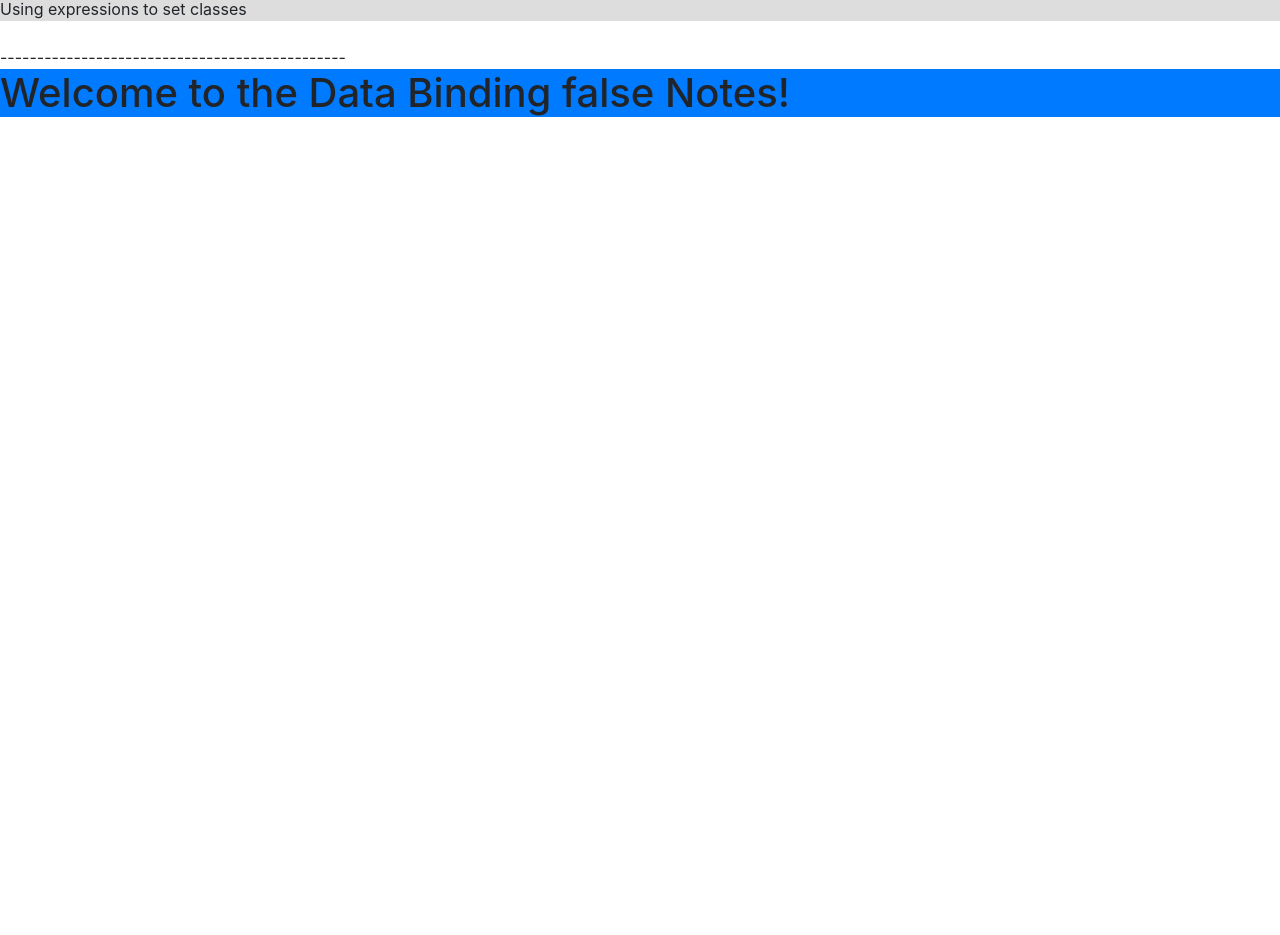
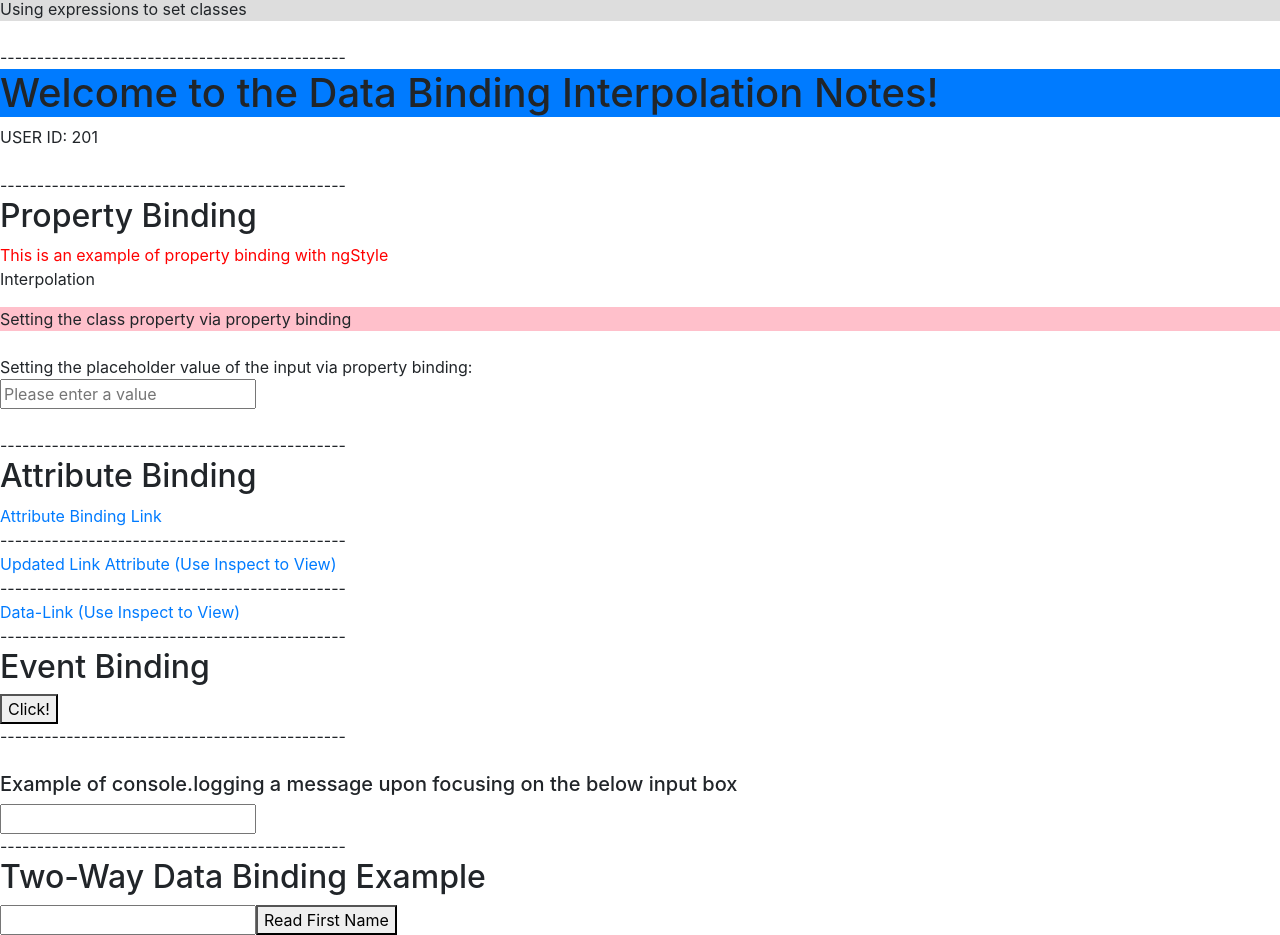
Before and after one commit to MelanieRogoff/toDoAngular, an Angular app: page / in a window 1280 px wide. Shown: the part 935-1870 px from the top of the page. Before the commit the page ends 1060 px from the top, so only its background shows below. Built offline with nearby package versions, Linux system fonts and the light colour scheme.

Commit message:
Added more notes

```diff
--- a/src/app/app.component.html
+++ b/src/app/app.component.html
@@ -6,26 +6,25 @@
 <div *ngIf="showMsg; then showThenMsg; else showElseMsg"></div>
 <ng-template #showElseMsg>You have entered the else message zone!</ng-template>
 <ng-template #showThenMsg>You have entered the then message zone!</ng-template>
-
 <br>-----------------------------------------------<br>
 
 <!-- INSERTING THE SWITCH CASE TUTORIAL PRACTICE HERE -->
 <app-switch-case-tutorial></app-switch-case-tutorial>
-
 <br>-----------------------------------------------<br>
 
 <!-- INSERTING THE ngFor TUTORIAL PRACTICE HERE -->
 <app-ng-for-tutorial></app-ng-for-tutorial>
-
 <br>-----------------------------------------------<br>
 
 <!-- INSERTING THE ngStyle & ngClass TUTORIAL PRACTICE HERE -->
 <app-ng-style-and-ng-class-tutorial></app-ng-style-and-ng-class-tutorial>
-
 <br>-----------------------------------------------<br>
 
-<!-- INSERTING THE DATA BINDING TUTORIAL PRACTICE HERE -->
+<!-- INSERTING THE ONE-WAY DATA BINDING TUTORIAL PRACTICE HERE -->
 <app-data-binding-tutorial-section></app-data-binding-tutorial-section>
+<br>-----------------------------------------------<br>
 
+<!-- INSERTING THE TWO-WAY DATA BINDING TUTORIAL PRACTICE HERE -->
+<app-two-way-data-binding></app-two-way-data-binding>
 
 <router-outlet></router-outlet>
--- a/src/app/app.module.ts
+++ b/src/app/app.module.ts
@@ -12,6 +12,8 @@ import { DataBindingTutorialSectionComponent } from './data-binding-tutorial-sec
 import { NgStyleAndNgClassTutorialComponent } from './ng-style-and-ng-class-tutorial/ng-style-and-ng-class-tutorial.component';
 import { NgForTutorialComponent } from './ng-for-tutorial/ng-for-tutorial.component';
 import { SwitchCaseTutorialComponent } from './switch-case-tutorial/switch-case-tutorial.component';
+import { TwoWayDataBindingComponent } from './two-way-data-binding/two-way-data-binding.component';
+import { FormsModule } from '@angular/forms';
 
 @NgModule({
   declarations: [
@@ -24,10 +26,12 @@ import { SwitchCaseTutorialComponent } from './switch-case-tutorial/switch-case-
     NgStyleAndNgClassTutorialComponent,
     NgForTutorialComponent,
     SwitchCaseTutorialComponent,
+    TwoWayDataBindingComponent,
   ],
   imports: [
+    AppRoutingModule,
     BrowserModule,
-    AppRoutingModule,
+    FormsModule,
     TodoModule
   ],
   providers: [],
--- a/src/app/data-binding-tutorial-section/data-binding-tutorial-section.component.html
+++ b/src/app/data-binding-tutorial-section/data-binding-tutorial-section.component.html
@@ -1,3 +1,47 @@
-<h1 class="bg-primary">Welcome to the Data Binding {{showMsg}} Notes!</h1>
+<h1 class="bg-primary">Welcome to the Data Binding {{subTitle}} Notes!</h1>
+
+<!-- Accessing the object property only -->
+<div>USER ID: {{user.userId}}</div>
+<br>-----------------------------------------------<br>
+
+<!-- PROPERTY BINDING SECTION STARTS HERE -->
+<h2>Property Binding</h2>
+<div [ngStyle]="{color: colorVal}">This is an example of property binding with ngStyle</div>
+
+<p [innerHTML]="subTitle">This sets the innerHTML property (naturally part of the HTML) to the subTitle, which we set to equal Interpolation</p>
+
+<!-- PRO TIP: 'c1' is the string that clsName is set to. -->
+<div [ngClass]="'c1'">Setting the class property via property binding</div>
+
+<br>Setting the placeholder value of the input via property binding: <br>
+
+<input [placeholder]="placeholderVal">
+<br><br>-----------------------------------------------<br>
+
+<!-- ATTRIBUTE BINDING SECTION STARTS HERE -->
+<h2>Attribute Binding</h2>
+
+<a [href]="hrefVal">Attribute Binding Link</a>
+<br>-----------------------------------------------<br>
+
+<!-- To define a new property, use attr. and the new property name, like so: -->
+<a [href]="hrefVal" [attr.updateLink]="updatedLink">Updated Link Attribute (Use Inspect to View)</a>
+
+<!-- We can also add a new data type (for example, data-link), like so: -->
+<br>-----------------------------------------------<br>
+
+<a [href]="hrefVal" [attr.updateLink]="updatedLink" [attr.data-link]="updatedLink">Data-Link (Use Inspect to View)</a>
+<br>-----------------------------------------------<br>
+
+<!-- EVENT BINDING SECTION STARTS HERE -->
+<h2>Event Binding</h2>
+
+<!-- Example of passing a random value into the function -- in the TS, you'll see that id is the name of the param, and here we use the value of 10, which is interpreted as the id -->
+<button (click)="showAlert(10)">Click!</button>
+<br>-----------------------------------------------<br><br>
+
+<h5>Example of console.logging a message upon focusing on the below input box</h5>
+
+<input (focus)="logger()">
 
 <router-outlet></router-outlet>
--- a/src/app/data-binding-tutorial-section/data-binding-tutorial-section.component.scss
+++ b/src/app/data-binding-tutorial-section/data-binding-tutorial-section.component.scss
@@ -0,0 +1,3 @@
+.c1 {
+    background-color: pink;
+}
--- a/src/app/data-binding-tutorial-section/data-binding-tutorial-section.component.ts
+++ b/src/app/data-binding-tutorial-section/data-binding-tutorial-section.component.ts
@@ -7,6 +7,32 @@ import { Component, OnInit } from '@angular/core';
 })
 export class DataBindingTutorialSectionComponent  {
 
-  showMsg = false;
+  clsName = 'c1';
+
+  colorVal = 'red';
+
+  epNum = 17;
+
+  hrefVal = 'https://google.com';
+
+  logger() {
+    console.log('Message here');
+  }
+
+  placeholderVal = 'Please enter a value';
+
+  showAlert(id) {
+    alert('ALERT ' + id);
+  }
+
+  subTitle = 'Interpolation';
+
+  updatedLink = 'https://oracle.com';
+
+  user = {
+    userId: 201,
+    userName: 'ABC',
+    status: 'Active'
+  }
 
 }
--- /dev/null
+++ b/src/app/two-way-data-binding/two-way-data-binding.component.html
@@ -0,0 +1,9 @@
+<h2>Two-Way Data Binding Example</h2>
+
+<!-- Usually use two-way data binding with inputs because that is an example of something that we will want to pass data to and from -->
+<input [(ngModel)]="firstName"/>
+
+<button (click)="readFirstName()">Read First Name</button>
+
+<!-- By putting firstName in the div, we allow whatever the user writes to be displayed IN the input box as well as outside of it, as the user is typing  -->
+<div>{{ firstName }}</div>
--- /dev/null
+++ b/src/app/two-way-data-binding/two-way-data-binding.component.ts
@@ -0,0 +1,15 @@
+import { Component, OnInit } from '@angular/core';
+
+@Component({
+  selector: 'app-two-way-data-binding',
+  templateUrl: './two-way-data-binding.component.html',
+  styleUrls: ['./two-way-data-binding.component.scss']
+})
+export class TwoWayDataBindingComponent  {
+
+  firstName = '';
+
+  readFirstName() {
+    console.log(this.firstName);
+  }
+}
```
Also changed, not shown: src/app/two-way-data-binding/two-way-data-binding.component.scss (added), 2 other files (tests, documents, lock files or other folders).
